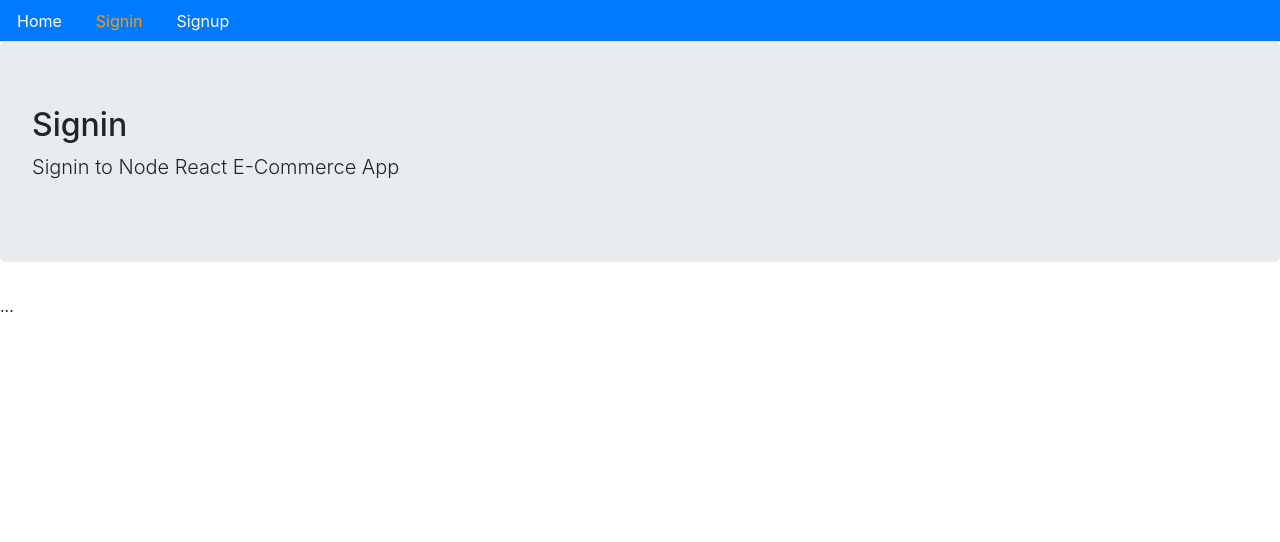
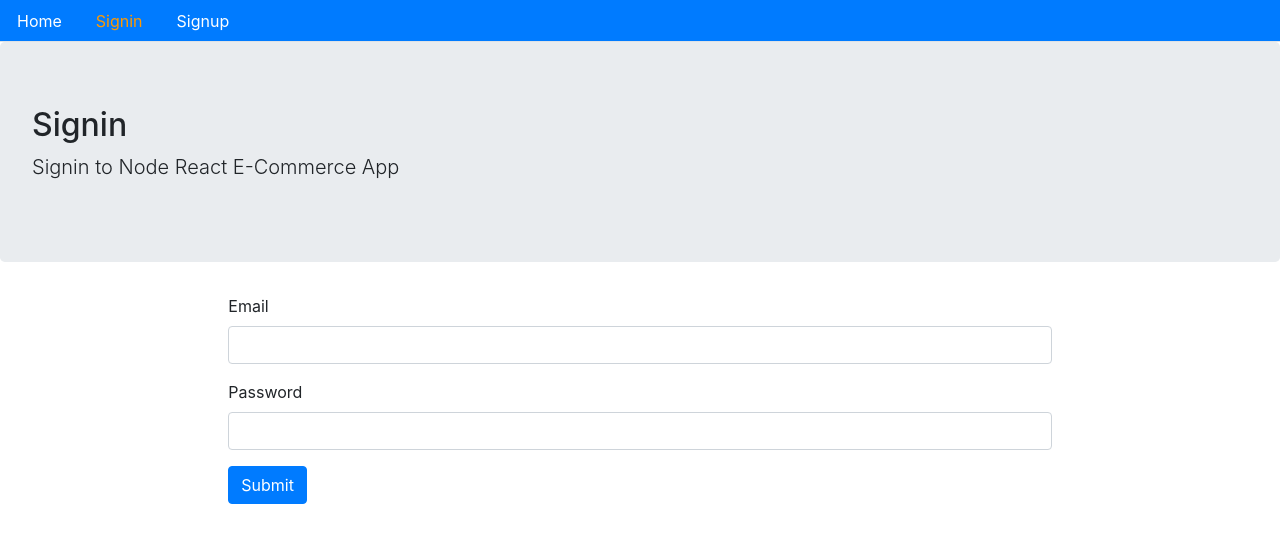
Before and after one commit to Shaxadhere/ReactEcommerceFrontend, a React (Create React App) app: page /signin in a window 1280 px wide. Shown: the top 542 px of the page. Built offline with nearby package versions, Linux system fonts and the light colour scheme.

Commit message:
signin -d

```diff
--- a/src/user/Signin.js
+++ b/src/user/Signin.js
@@ -1,10 +1,80 @@
-import React from 'react'
+import React, {useState} from 'react'
+import {Redirect} from 'react-router-dom'
 import Layout from '../core/Layout'
+import {signin} from '../auth'
 
-const Signin = () => (
-    <Layout title="Signin" description="Signin to Node React E-Commerce App">
-        ...
-    </Layout>
-)
+const Signin = () => {
+
+    const [values, setValues] = useState({
+        email: '',
+        password: '',
+        error: '',
+        loading: false,
+        redirectToReferrer: false,
+    })
+
+    const {email, password, loading, error, redirectToReferrer} = values
+
+    const handleChange = name => event => {
+        setValues({...values, error: false, [name]: event.target.value})
+    }
+
+    const clickSubmit = (event) => {
+        event.preventDefault()
+        setValues({...values, error: false, loading: true})
+        signin({email, password})
+        .then(data => {
+            if(data.error){
+                setValues({...values, error: data.error, loading: false})
+            }
+            else{
+                setValues({
+                    ...values,
+                    redirectToReferrer: true
+                })
+            }
+        })
+    }
+
+    const signInForm = () => (
+        <form>
+            <div className="form-group">
+                <label htmlFor="text-muted">Email</label>
+                <input onChange={handleChange('email')} type="email" className="form-control" value={email} />
+            </div>
+            <div className="form-group">
+                <label htmlFor="text-muted">Password</label>
+                <input onChange={handleChange('password')} type="password" className="form-control" value={password} />
+            </div>
+            <button onClick={clickSubmit} className="btn btn-primary">Submit</button>
+        </form>
+    )
+
+    const showError = () => (
+        <div className="alert alert-danger" style={{display: error ? '' : 'none'}}>
+            {error}
+        </div>
+    )
+
+    const showLoading = () => (
+        loading && (<div className="alert alert-info">
+            <h2>Loading..</h2>
+        </div>)
+    )
+
+    const redirectUser = () => {
+        if(redirectToReferrer){
+            return <Redirect to="/"/>
+        }
+    }
+    return (
+        <Layout className="container col-md-8 offset-md-2" title="Signin" description="Signin to Node React E-Commerce App">
+            {showLoading()}
+            {showError()}
+            {signInForm()}
+            {redirectUser()}
+        </Layout>
+    )
+}
 
 export default Signin
```
